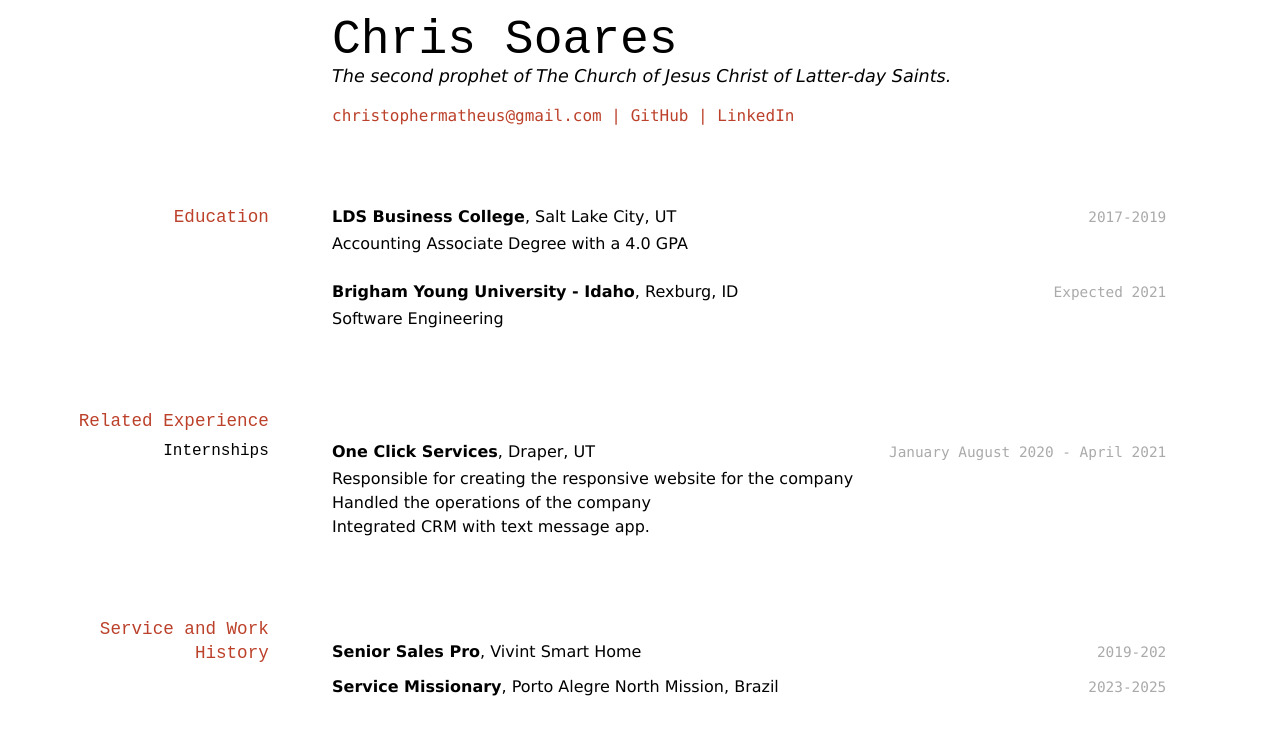
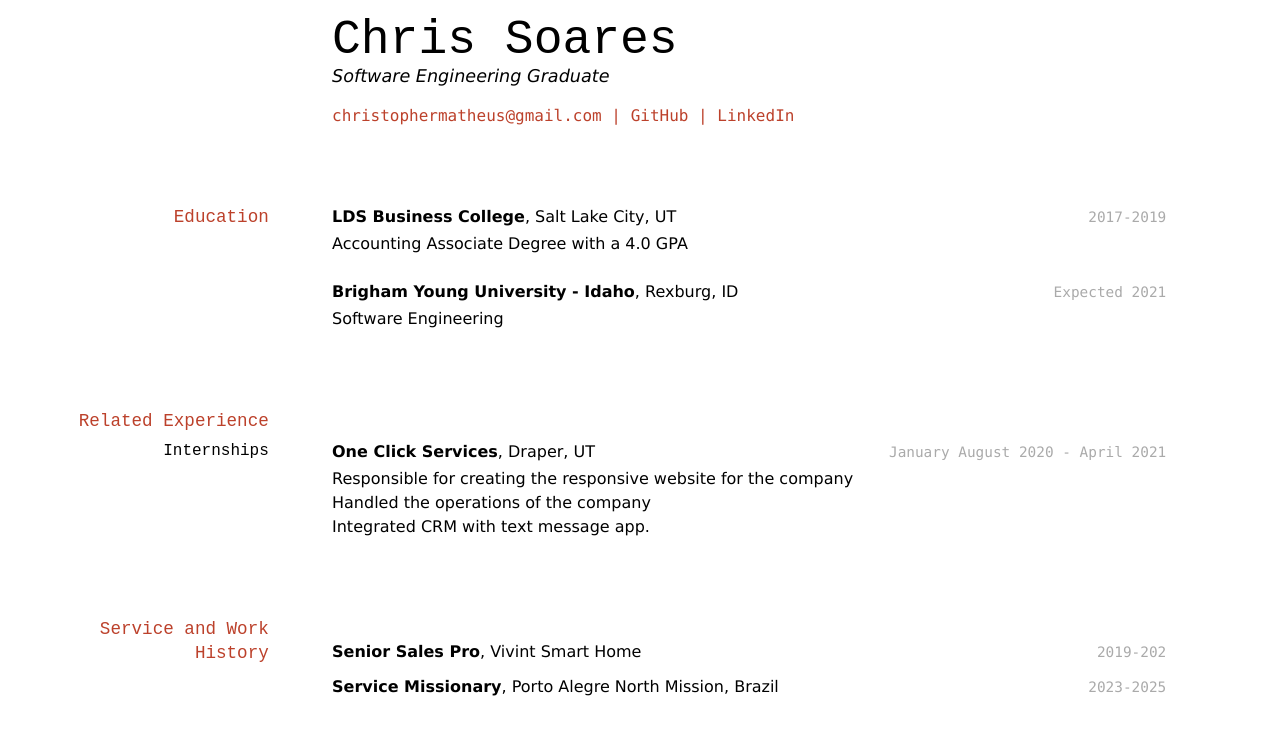
Before and after one commit to chrissoares26/chrissoares_resume, a Jekyll site: the page built from docs/index.md, in a window 1280 px wide. Shown: the top 735 px of the page. Built offline with Jekyll 4.4.1, drawn with Linux system fonts in a browser that asks for light colours.

Commit message:
Update index.md

```diff
--- a/docs/index.md
+++ b/docs/index.md
@@ -3,7 +3,7 @@ layout: cv
 title: Chris Soares' Resume
 ---
 # Chris Soares
-The second prophet of The Church of Jesus Christ of Latter-day Saints.
+Software Engineering Graduate
 
 <div id="webaddress">
 <a href="christophermatheus@gmail.com">christophermatheus@gmail.com</a>
```
